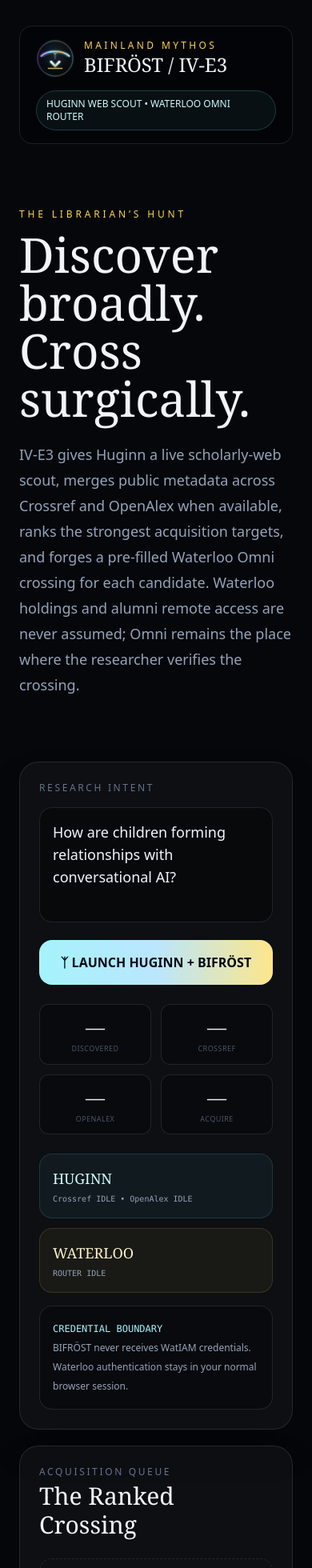
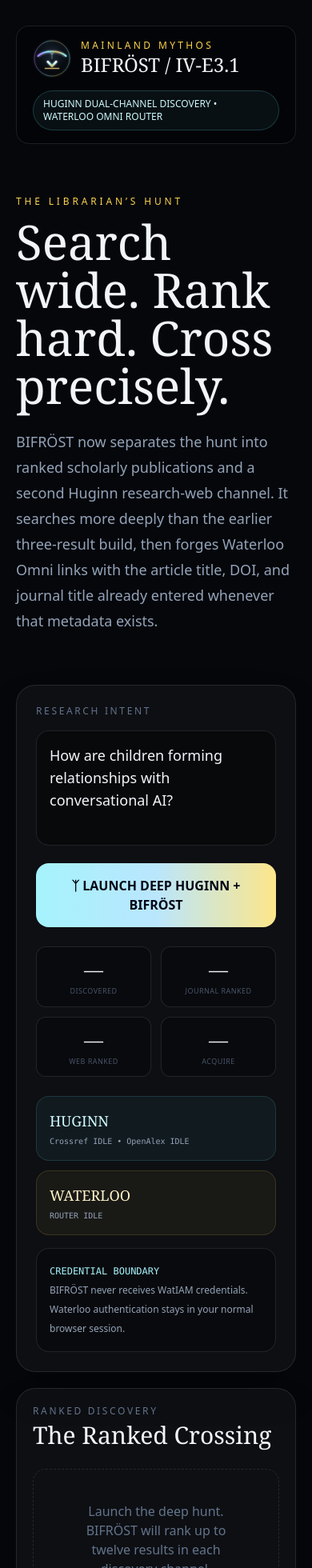
Before and after one commit to mainz81/dragons-nest, a Next.js app: page /bifrost in a window 390 px wide. Shown: the top 1960 px of the page at 80% size. Built offline with nearby package versions, Linux system fonts and the light colour scheme.

Commit message:
BIFROST IV-E3.1 add ranked journal and web tabs with journal-prefilled Waterloo search

```diff
--- a/src/app/bifrost/BifrostClient.tsx
+++ b/src/app/bifrost/BifrostClient.tsx
@@ -1,7 +1,50 @@
 "use client";
 
 import Image from "next/image";
-import { useState } from "react";
+import { useMemo, useState } from "react";
+
+type WaterlooRoute = {
+  status: "OPEN_ACCESS_DIRECT" | "WATERLOO_CHECK_REQUIRED";
+  holdingsStatus: "OPEN_ACCESS" | "UNVERIFIED_IN_OMNI";
+  alumniRemoteScope: "SELECTED_ELECTRONIC_RESOURCES";
+  omniTitleSearchUrl: string;
+  omniJournalSearchUrl?: string;
+  omniDoiSearchUrl?: string;
+  catalogueUrl: string;
+  accessGatewayUrl: string;
+  alumniAccessInfoUrl: string;
+  usageGuidelinesUrl: string;
+  aiUsePolicyUrl: string;
+  researcherAction: string;
+  guard: string;
+};
+
+type QueueItem = {
+  id?: string;
+  title: string;
+  publicationTitle?: string;
+  authors?: string[];
+  year?: number;
+  normalizedDoi?: string;
+  priorityScore: number;
+  downstreamMode: string;
+  accessStatus?: string;
+  scoreBreakdown: {
+    topicalRelevance: number;
+    evidenceGapFit: number;
+    recency: number;
+    access: number;
+    rightsPenalty: number;
+  };
+  route: {
+    doiResolverUrl?: string;
+    directUrl?: string;
+    waterlooCatalogueUrl: string;
+    waterlooAccessInfoUrl: string;
+    researcherAction: string;
+  };
+  waterloo: WaterlooRoute;
+};
 
 type HuntResponse = {
   ok: boolean;
@@ -26,6 +69,21 @@
       candidateCount: number;
     };
   };
+  channels?: {
+    scholarlyJournals: {
+      label: string;
+      source: string;
+      candidateCount: number;
+      queue: QueueItem[];
+    };
+    webResults: {
+      label: string;
+      source: string;
+      sourceStatus: "AVAILABLE" | "UNAVAILABLE";
+      candidateCount: number;
+      queue: QueueItem[];
+    };
+  };
   waterloo?: {
     routing: string;
     holdingsVerification: string;
@@ -44,68 +102,33 @@
     }>;
   };
   plan?: {
-    candidateCount: number;
-    uniqueCandidateCount: number;
     acquisitionTarget: number;
     warnings: string[];
     epistemicGuard: string;
-    queue: Array<{
-      id?: string;
-      title: string;
-      authors?: string[];
-      year?: number;
-      normalizedDoi?: string;
-      priorityScore: number;
-      downstreamMode: string;
-      accessStatus?: string;
-      scoreBreakdown: {
-        topicalRelevance: number;
-        evidenceGapFit: number;
-        recency: number;
-        access: number;
-        rightsPenalty: number;
-      };
-      route: {
-        doiResolverUrl?: string;
-        directUrl?: string;
-        waterlooCatalogueUrl: string;
-        waterlooAccessInfoUrl: string;
-        researcherAction: string;
-      };
-      waterloo: {
-        status: "OPEN_ACCESS_DIRECT" | "WATERLOO_CHECK_REQUIRED";
-        holdingsStatus: "OPEN_ACCESS" | "UNVERIFIED_IN_OMNI";
-        alumniRemoteScope: "SELECTED_ELECTRONIC_RESOURCES";
-        omniTitleSearchUrl: string;
-        omniDoiSearchUrl?: string;
-        catalogueUrl: string;
-        accessGatewayUrl: string;
-        alumniAccessInfoUrl: string;
-        usageGuidelinesUrl: string;
-        aiUsePolicyUrl: string;
-        researcherAction: string;
-        guard: string;
-      };
-    }>;
+    queue: QueueItem[];
   };
 };
+
+type Channel = "scholarly" | "web";
 
 export default function BifrostClient() {
   const [question, setQuestion] = useState("How are children forming relationships with conversational AI?");
   const [data, setData] = useState<HuntResponse | null>(null);
   const [loading, setLoading] = useState(false);
+  const [channel, setChannel] = useState<Channel>("scholarly");
 
   async function hunt() {
     setLoading(true);
     setData(null);
+    setChannel("scholarly");
     try {
       const response = await fetch("/api/bifrost/hunt", {
         method: "POST",
         headers: { "content-type": "application/json" },
         body: JSON.stringify({
           question,
-          maxAcquire: 5,
-          rowsPerQuery: 8
+          maxAcquire: 12,
+          rowsPerQuery: 18
         })
       });
       setData((await response.json()) as HuntResponse);
@@ -116,36 +139,42 @@
     }
   }
 
+  const active = useMemo(() => {
+    if (!data?.channels) return undefined;
+    return channel === "scholarly" ? data.channels.scholarlyJournals : data.channels.webResults;
+  }, [data, channel]);
+
+  const journalCount = data?.channels?.scholarlyJournals.queue.length ?? 0;
+  const webCount = data?.channels?.webResults.queue.length ?? 0;
+
   return (
     <main className="min-h-screen bg-[#05070b] text-slate-100">
-      <div className="mx-auto max-w-6xl px-6 py-8">
+      <div className="mx-auto max-w-7xl px-5 py-8 md:px-8">
         <header className="flex flex-wrap items-center justify-between gap-4 rounded-2xl border border-white/10 bg-black/30 px-5 py-4 backdrop-blur">
           <div className="flex items-center gap-3">
             <Image src="/bifrost-download.svg" alt="BIFROST sigil" width={48} height={48} className="h-12 w-12" priority />
             <div>
               <div className="text-xs tracking-[0.28em] text-amber-300">MAINLAND MYTHOS</div>
-              <div className="font-serif text-2xl">BIFRÖST / IV-E3</div>
+              <div className="font-serif text-2xl">BIFRÖST / IV-E3.1</div>
             </div>
           </div>
           <div className="rounded-full border border-cyan-300/20 bg-cyan-300/5 px-3 py-2 text-xs text-cyan-100">
-            HUGINN WEB SCOUT • WATERLOO OMNI ROUTER
+            HUGINN DUAL-CHANNEL DISCOVERY • WATERLOO OMNI ROUTER
           </div>
         </header>
 
-        <section className="py-20">
+        <section className="py-16 md:py-20">
           <div className="text-xs tracking-[0.32em] text-amber-300">THE LIBRARIAN’S HUNT</div>
           <h1 className="mt-3 max-w-5xl font-serif text-6xl leading-none md:text-8xl">
-            Discover broadly. Cross surgically.
+            Search wide. Rank hard. Cross precisely.
           </h1>
-          <p className="mt-6 max-w-3xl text-lg leading-8 text-slate-400">
-            IV-E3 gives Huginn a live scholarly-web scout, merges public metadata across Crossref and OpenAlex when available,
-            ranks the strongest acquisition targets, and forges a pre-filled Waterloo Omni crossing for each candidate. Waterloo
-            holdings and alumni remote access are never assumed; Omni remains the place where the researcher verifies the crossing.
+          <p className="mt-6 max-w-4xl text-lg leading-8 text-slate-400">
+            BIFRÖST now separates the hunt into ranked scholarly publications and a second Huginn research-web channel. It searches more deeply than the earlier three-result build, then forges Waterloo Omni links with the article title, DOI, and journal title already entered whenever that metadata exists.
           </p>
         </section>
 
-        <section className="grid gap-5 lg:grid-cols-[0.9fr_1.1fr]">
-          <div className="rounded-3xl border border-white/10 bg-white/[0.035] p-6 shadow-2xl shadow-black/40">
+        <section className="grid gap-5 lg:grid-cols-[0.78fr_1.22fr]">
+          <aside className="rounded-3xl border border-white/10 bg-white/[0.035] p-6 shadow-2xl shadow-black/40">
             <div className="text-xs tracking-[0.22em] text-slate-500">RESEARCH INTENT</div>
             <textarea
               value={question}
@@ -157,17 +186,17 @@
               disabled={loading || question.trim().length < 3}
               className="mt-4 w-full rounded-2xl bg-gradient-to-r from-cyan-200 via-sky-200 to-amber-200 px-5 py-4 font-bold text-slate-950 transition hover:brightness-110 disabled:opacity-50"
             >
-              {loading ? "HUGINN IS FLYING…" : "ᛉ LAUNCH HUGINN + BIFRÖST"}
+              {loading ? "HUGINN IS FLYING DEEP…" : "ᛉ LAUNCH DEEP HUGINN + BIFRÖST"}
             </button>
 
-            <div className="mt-6 grid grid-cols-2 gap-3 text-center md:grid-cols-4">
+            <div className="mt-6 grid grid-cols-2 gap-3 text-center">
               <Metric label="DISCOVERED" value={data?.discovery?.combinedCandidateCount ?? "—"} />
-              <Metric label="CROSSREF" value={data?.discovery?.crossref.candidateCount ?? "—"} />
-              <Metric label="OPENALEX" value={data?.discovery?.openAlex.candidateCount ?? "—"} />
+              <Metric label="JOURNAL RANKED" value={journalCount || "—"} />
+              <Metric label="WEB RANKED" value={webCount || "—"} />
               <Metric label="ACQUIRE" value={data?.plan?.acquisitionTarget ?? "—"} />
             </div>
 
-            <div className="mt-6 grid gap-3 md:grid-cols-2">
+            <div className="mt-6 grid gap-3">
               <RealmStatus
                 name="HUGINN"
                 detail={`Crossref ${data?.discovery?.crossref.status ?? "IDLE"} • OpenAlex ${data?.discovery?.openAlex.status ?? "IDLE"}`}
@@ -175,7 +204,7 @@
               />
               <RealmStatus
                 name="WATERLOO"
-                detail={data?.waterloo ? "OMNI ROUTING ACTIVE • HOLDINGS VERIFY THERE" : "ROUTER IDLE"}
+                detail={data?.waterloo ? "ARTICLE + DOI + JOURNAL PREFILL ACTIVE" : "ROUTER IDLE"}
                 tone="amber"
               />
             </div>
@@ -191,12 +220,12 @@
                 {data.gap.guard}
               </div>
             )}
-          </div>
+          </aside>
 
-          <div className="rounded-3xl border border-white/10 bg-white/[0.035] p-6 shadow-2xl shadow-black/40">
-            <div className="flex items-center justify-between gap-4">
+          <section className="rounded-3xl border border-white/10 bg-white/[0.035] p-5 shadow-2xl shadow-black/40 md:p-6">
+            <div className="flex flex-wrap items-end justify-between gap-4">
               <div>
-                <div className="text-xs tracking-[0.22em] text-slate-500">ACQUISITION QUEUE</div>
+                <div className="text-xs tracking-[0.22em] text-slate-500">RANKED DISCOVERY</div>
                 <h2 className="mt-1 font-serif text-3xl">The Ranked Crossing</h2>
               </div>
               {data?.phase && (
@@ -206,9 +235,28 @@
               )}
             </div>
 
+            {data?.channels && (
+              <div className="mt-5 grid grid-cols-2 gap-2 rounded-2xl border border-white/10 bg-black/30 p-1.5">
+                <ChannelButton
+                  active={channel === "scholarly"}
+                  onClick={() => setChannel("scholarly")}
+                  label="SCHOLARLY JOURNALS"
+                  count={journalCount}
+                  tone="amber"
+                />
+                <ChannelButton
+                  active={channel === "web"}
+                  onClick={() => setChannel("web")}
+                  label="HUGINN WEB RESULTS"
+                  count={webCount}
+                  tone="cyan"
+                />
+              </div>
+            )}
+
             {!data && (
-              <div className="mt-6 rounded-2xl border border-dashed border-white/10 p-8 text-center text-slate-500">
-                Launch Huginn to discover real scholarly metadata and forge Waterloo crossings.
+              <div className="mt-6 rounded-2xl border border-dashed border-white/10 p-10 text-center text-slate-500">
+                Launch the deep hunt. BIFRÖST will rank up to twelve results in each discovery channel.
               </div>
             )}
 
@@ -218,114 +266,29 @@
               </div>
             )}
 
-            <div className="mt-6 space-y-3">
-              {data?.plan?.queue.map((item, index) => (
-                <article key={`${item.id ?? item.title}-${index}`} className="rounded-2xl border border-white/10 bg-black/30 p-5">
-                  <div className="flex flex-wrap items-center justify-between gap-2">
-                    <span className="font-mono text-xs text-amber-300">
-                      {String(index + 1).padStart(2, "0")} / PRIORITY {item.priorityScore}
+            {active && (
+              <div className="mt-4 flex flex-wrap items-center justify-between gap-2 text-[11px] text-slate-500">
+                <span>
+                  SOURCE: <span className="font-mono text-slate-300">{active.source.replaceAll("_", " ")}</span>
                 </span>
-                    <div className="flex flex-wrap gap-2">
-                      <span className="rounded-full border border-white/10 px-2 py-1 text-[10px] text-slate-400">
-                        {item.downstreamMode.replaceAll("_", " ")}
-                      </span>
-                      <span
-                        className={`rounded-full border px-2 py-1 text-[10px] ${
-                          item.waterloo.holdingsStatus === "OPEN_ACCESS"
-                            ? "border-emerald-300/20 bg-emerald-300/5 text-emerald-200"
-                            : "border-amber-300/20 bg-amber-300/5 text-amber-200"
-                        }`}
-                      >
-                        {item.waterloo.holdingsStatus.replaceAll("_", " ")}
+                <span>
+                  {active.candidateCount} CANDIDATES • {active.queue.length} RANKED CROSSINGS
                 </span>
               </div>
+            )}
+
+            <div className="mt-5 space-y-4">
+              {active?.queue.map((item, index) => (
+                <ResultCard key={`${item.id ?? item.title}-${index}`} item={item} index={index} channel={channel} />
+              ))}
             </div>
 
-                  <h3 className="mt-3 font-serif text-xl">{item.title}</h3>
-                  <div className="mt-2 text-sm text-slate-500">
-                    {item.authors?.slice(0, 3).join(", ") || "Authors unavailable"} • {item.year ?? "Year unknown"}
+            {active && active.queue.length === 0 && (
+              <div className="mt-6 rounded-2xl border border-dashed border-white/10 p-8 text-center text-slate-500">
+                No ranked results survived this channel’s current relevance gate. BIFRÖST does not treat that as evidence that nothing exists.
               </div>
-                  <div className="mt-1 font-mono text-[11px] text-slate-600">
-                    {item.normalizedDoi ? `DOI ${item.normalizedDoi}` : "DOI unavailable"} • {item.accessStatus ?? "ACCESS UNKNOWN"}
-                  </div>
-
-                  <div className="mt-4 grid grid-cols-5 gap-2 text-center text-[10px] text-slate-500">
-                    <Score label="TOPIC" value={item.scoreBreakdown.topicalRelevance} />
-                    <Score label="GAP" value={item.scoreBreakdown.evidenceGapFit} />
-                    <Score label="RECENT" value={item.scoreBreakdown.recency} />
-                    <Score label="ACCESS" value={item.scoreBreakdown.access} />
-                    <Score label="RIGHTS" value={item.scoreBreakdown.rightsPenalty} />
-                  </div>
-
-                  <div className="mt-4 rounded-xl border border-amber-300/10 bg-amber-300/[0.03] p-3 text-[11px] leading-5 text-slate-500">
-                    <span className="font-mono text-amber-200">WATERLOO ROUTE</span> — {item.waterloo.researcherAction}
-                  </div>
-
-                  <div className="mt-4 flex flex-wrap gap-2">
-                    {item.route.doiResolverUrl && (
-                      <a
-                        href={item.route.doiResolverUrl}
-                        target="_blank"
-                        rel="noreferrer"
-                        className="rounded-xl border border-cyan-300/20 bg-cyan-300/5 px-3 py-2 text-xs text-cyan-200 transition hover:bg-cyan-300/10"
-                      >
-                        OPEN DOI ↗
-                      </a>
             )}
-                    {item.accessStatus === "OPEN_ACCESS" && item.route.directUrl && (
-                      <a
-                        href={item.route.directUrl}
-                        target="_blank"
-                        rel="noreferrer"
-                        className="rounded-xl border border-emerald-300/20 bg-emerald-300/5 px-3 py-2 text-xs text-emerald-200 transition hover:bg-emerald-300/10"
-                      >
-                        OPEN PUBLIC SOURCE ↗
-                      </a>
-                    )}
-                    {item.waterloo.omniDoiSearchUrl && (
-                      <a
-                        href={item.waterloo.omniDoiSearchUrl}
-                        target="_blank"
-                        rel="noreferrer"
-                        className="rounded-xl border border-amber-300/30 bg-amber-300/10 px-3 py-2 text-xs font-semibold text-amber-100 transition hover:bg-amber-300/15"
-                      >
-                        CHECK DOI IN WATERLOO OMNI ↗
-                      </a>
-                    )}
-                    <a
-                      href={item.waterloo.omniTitleSearchUrl}
-                      target="_blank"
-                      rel="noreferrer"
-                      className="rounded-xl border border-amber-300/20 bg-amber-300/5 px-3 py-2 text-xs text-amber-200 transition hover:bg-amber-300/10"
-                    >
-                      SEARCH TITLE IN OMNI ↗
-                    </a>
-                    <a
-                      href={item.waterloo.accessGatewayUrl}
-                      target="_blank"
-                      rel="noreferrer"
-                      className="rounded-xl border border-violet-300/20 bg-violet-300/5 px-3 py-2 text-xs text-violet-200 transition hover:bg-violet-300/10"
-                    >
-                      WATERLOO ACCESS GATE ↗
-                    </a>
-                  </div>
-
-                  <details className="mt-4 text-xs text-slate-500">
-                    <summary className="cursor-pointer font-mono text-slate-400">RIGHTS + ROUTE GUARD</summary>
-                    <p className="mt-2 leading-5">{item.waterloo.guard}</p>
-                    <div className="mt-2 flex flex-wrap gap-3">
-                      <a className="text-violet-200 underline-offset-4 hover:underline" href={item.waterloo.aiUsePolicyUrl} target="_blank" rel="noreferrer">
-                        Waterloo AI-use policy ↗
-                      </a>
-                      <a className="text-violet-200 underline-offset-4 hover:underline" href={item.waterloo.usageGuidelinesUrl} target="_blank" rel="noreferrer">
-                        Electronic-resource guidelines ↗
-                      </a>
-                    </div>
-                  </details>
-                </article>
-              ))}
-            </div>
-          </div>
+          </section>
         </section>
 
         {data?.gap?.needs?.length ? (
@@ -358,10 +321,155 @@
         ) : null}
 
         <footer className="py-20 text-center text-sm text-slate-600">
-          ᛉ BIFRÖST • HUGINN WEB SCOUT • WATERLOO OMNI ROUTING • SURGICAL ACQUISITION
+          ᛉ BIFRÖST • HUGINN DUAL CHANNEL • JOURNAL-PREFILLED WATERLOO ROUTING • SURGICAL ACQUISITION
         </footer>
       </div>
     </main>
+  );
+}
+
+function ResultCard({ item, index, channel }: { item: QueueItem; index: number; channel: Channel }) {
+  return (
+    <article className="rounded-2xl border border-white/10 bg-black/30 p-5">
+      <div className="flex flex-wrap items-center justify-between gap-2">
+        <span className={channel === "scholarly" ? "font-mono text-xs text-amber-300" : "font-mono text-xs text-cyan-300"}>
+          {String(index + 1).padStart(2, "0")} / PRIORITY {item.priorityScore}
+        </span>
+        <div className="flex flex-wrap gap-2">
+          <span className="rounded-full border border-white/10 px-2 py-1 text-[10px] text-slate-400">
+            {item.downstreamMode.replaceAll("_", " ")}
+          </span>
+          <span
+            className={`rounded-full border px-2 py-1 text-[10px] ${
+              item.waterloo.holdingsStatus === "OPEN_ACCESS"
+                ? "border-emerald-300/20 bg-emerald-300/5 text-emerald-200"
+                : "border-amber-300/20 bg-amber-300/5 text-amber-200"
+            }`}
+          >
+            {item.waterloo.holdingsStatus.replaceAll("_", " ")}
+          </span>
+        </div>
+      </div>
+
+      <h3 className="mt-3 font-serif text-xl leading-7 md:text-2xl">{item.title}</h3>
+      <div className="mt-2 text-sm text-slate-500">
+        {item.authors?.slice(0, 4).join(", ") || "Authors unavailable"} • {item.year ?? "Year unknown"}
+      </div>
+      {item.publicationTitle && (
+        <div className="mt-2 rounded-lg border border-amber-300/10 bg-amber-300/[0.03] px-3 py-2 text-xs text-amber-100/80">
+          <span className="font-mono text-[10px] text-amber-300">JOURNAL / PUBLICATION</span> • {item.publicationTitle}
+        </div>
+      )}
+      <div className="mt-2 font-mono text-[11px] text-slate-600">
+        {item.normalizedDoi ? `DOI ${item.normalizedDoi}` : "DOI unavailable"} • {item.accessStatus ?? "ACCESS UNKNOWN"}
+      </div>
+
+      <div className="mt-4 grid grid-cols-5 gap-2 text-center text-[10px] text-slate-500">
+        <Score label="TOPIC" value={item.scoreBreakdown.topicalRelevance} />
+        <Score label="GAP" value={item.scoreBreakdown.evidenceGapFit} />
+        <Score label="RECENT" value={item.scoreBreakdown.recency} />
+        <Score label="ACCESS" value={item.scoreBreakdown.access} />
+        <Score label="RIGHTS" value={item.scoreBreakdown.rightsPenalty} />
+      </div>
+
+      <div className="mt-4 rounded-xl border border-amber-300/10 bg-amber-300/[0.03] p-3 text-[11px] leading-5 text-slate-500">
+        <span className="font-mono text-amber-200">WATERLOO ROUTE</span> — {item.waterloo.researcherAction}
+      </div>
+
+      <div className="mt-4 flex flex-wrap gap-2">
+        {item.waterloo.omniJournalSearchUrl && (
+          <a
+            href={item.waterloo.omniJournalSearchUrl}
+            target="_blank"
+            rel="noreferrer"
+            className="rounded-xl border border-amber-300/40 bg-amber-300/15 px-3 py-2 text-xs font-semibold text-amber-100 transition hover:bg-amber-300/20"
+            title={`Search Waterloo Omni with journal title: ${item.publicationTitle}`}
+          >
+            SEARCH JOURNAL IN WATERLOO ↗
+          </a>
+        )}
+        <a
+          href={item.waterloo.omniTitleSearchUrl}
+          target="_blank"
+          rel="noreferrer"
+          className="rounded-xl border border-amber-300/20 bg-amber-300/5 px-3 py-2 text-xs text-amber-200 transition hover:bg-amber-300/10"
+        >
+          SEARCH ARTICLE IN WATERLOO ↗
+        </a>
+        {item.waterloo.omniDoiSearchUrl && (
+          <a
+            href={item.waterloo.omniDoiSearchUrl}
+            target="_blank"
+            rel="noreferrer"
+            className="rounded-xl border border-violet-300/20 bg-violet-300/5 px-3 py-2 text-xs text-violet-200 transition hover:bg-violet-300/10"
+          >
+            CHECK DOI IN WATERLOO ↗
+          </a>
+        )}
+        {item.route.doiResolverUrl && (
+          <a
+            href={item.route.doiResolverUrl}
+            target="_blank"
+            rel="noreferrer"
+            className="rounded-xl border border-cyan-300/20 bg-cyan-300/5 px-3 py-2 text-xs text-cyan-200 transition hover:bg-cyan-300/10"
+          >
+            OPEN DOI ↗
+          </a>
+        )}
+        {item.route.directUrl && (
+          <a
+            href={item.route.directUrl}
+            target="_blank"
+            rel="noreferrer"
+            className="rounded-xl border border-emerald-300/20 bg-emerald-300/5 px-3 py-2 text-xs text-emerald-200 transition hover:bg-emerald-300/10"
+          >
+            OPEN WEB SOURCE ↗
+          </a>
+        )}
+      </div>
+
+      <details className="mt-4 text-xs text-slate-500">
+        <summary className="cursor-pointer font-mono text-slate-400">RIGHTS + ROUTE GUARD</summary>
+        <p className="mt-2 leading-5">{item.waterloo.guard}</p>
+        <div className="mt-2 flex flex-wrap gap-3">
+          <a className="text-violet-200 underline-offset-4 hover:underline" href={item.waterloo.aiUsePolicyUrl} target="_blank" rel="noreferrer">
+            Waterloo AI-use policy ↗
+          </a>
+          <a className="text-violet-200 underline-offset-4 hover:underline" href={item.waterloo.usageGuidelinesUrl} target="_blank" rel="noreferrer">
+            Electronic-resource guidelines ↗
+          </a>
+        </div>
+      </details>
+    </article>
+  );
+}
+
+function ChannelButton({
+  active,
+  onClick,
+  label,
+  count,
+  tone
+}: {
+  active: boolean;
+  onClick: () => void;
+  label: string;
+  count: number;
+  tone: "amber" | "cyan";
+}) {
+  const activeClass = tone === "amber"
+    ? "border-amber-300/30 bg-amber-300/10 text-amber-100"
+    : "border-cyan-300/30 bg-cyan-300/10 text-cyan-100";
+  return (
+    <button
+      type="button"
+      onClick={onClick}
+      className={`rounded-xl border px-3 py-3 text-xs font-semibold tracking-wide transition ${
+        active ? activeClass : "border-transparent text-slate-500 hover:bg-white/[0.04] hover:text-slate-300"
+      }`}
+    >
+      {label} <span className="ml-1 font-mono">{count}</span>
+    </button>
   );
 }
 
@@ -384,13 +492,11 @@
 }
 
 function RealmStatus({ name, detail, tone }: { name: string; detail: string; tone: "cyan" | "amber" }) {
-  const classes =
-    tone === "cyan"
+  const cls = tone === "cyan"
     ? "border-cyan-300/15 bg-cyan-300/5 text-cyan-100"
     : "border-amber-300/15 bg-amber-300/5 text-amber-100";
-
   return (
-    <div className={`rounded-2xl border p-4 ${classes}`}>
+    <div className={`rounded-2xl border p-4 ${cls}`}>
       <div className="font-serif text-lg">{name}</div>
       <div className="mt-1 font-mono text-[10px] text-slate-400">{detail}</div>
     </div>
```
Lines whose indentation alone changed are shown as unchanged.
